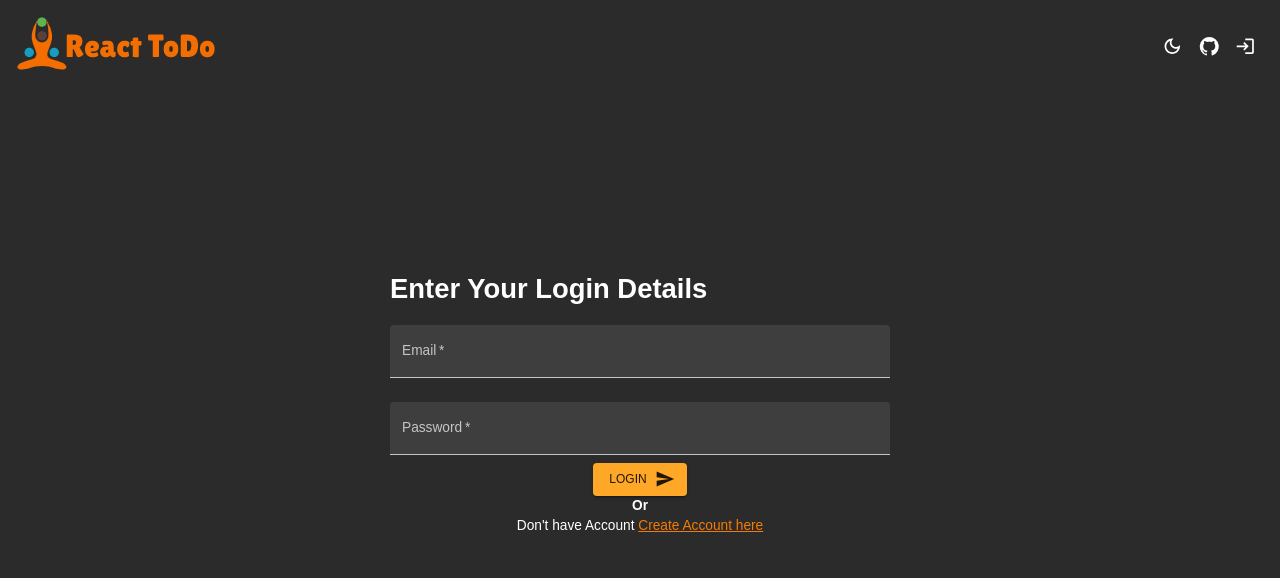
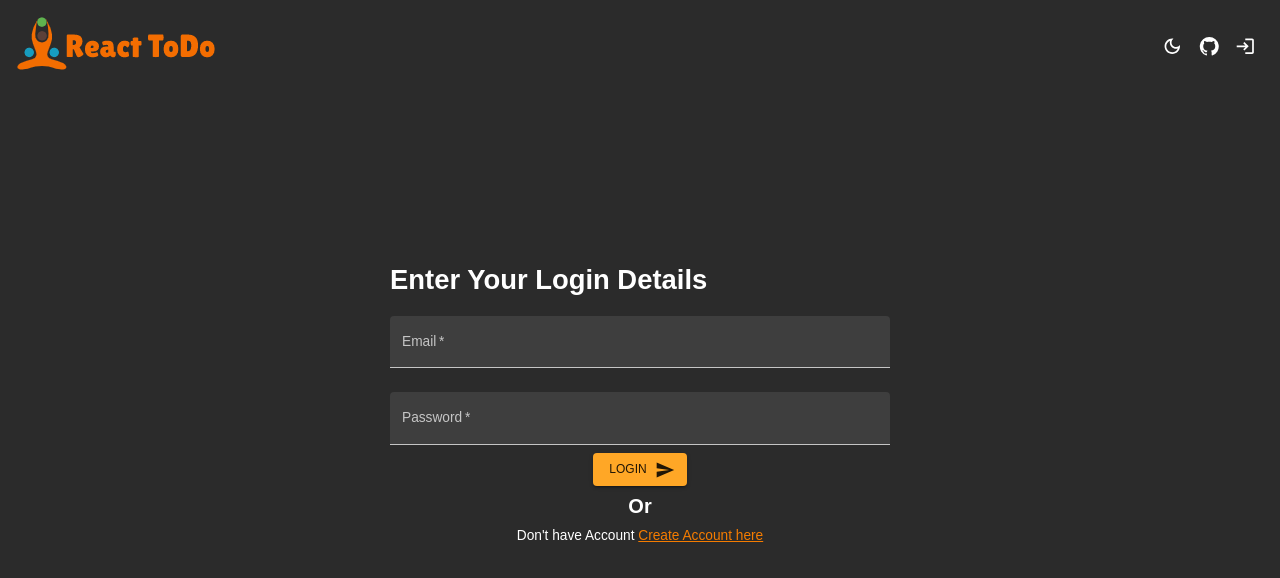
Before and after one commit to sn247776/react-todo, a React (Vite) app: page /login in a window 1280 px wide. Shown: the top 578 px of the page. Built offline with nearby package versions, Linux system fonts and the light colour scheme; no server answers.

Commit message:
Update App.css

```diff
--- a/src/App.css
+++ b/src/App.css
@@ -13,6 +13,11 @@
     color: #ffa726;
   }
 
+  h4{
+    font-size: 20px;
+    margin: 5px 0px;
+  }
+
 
 
 @media screen and (max-width: 400px) {
```
